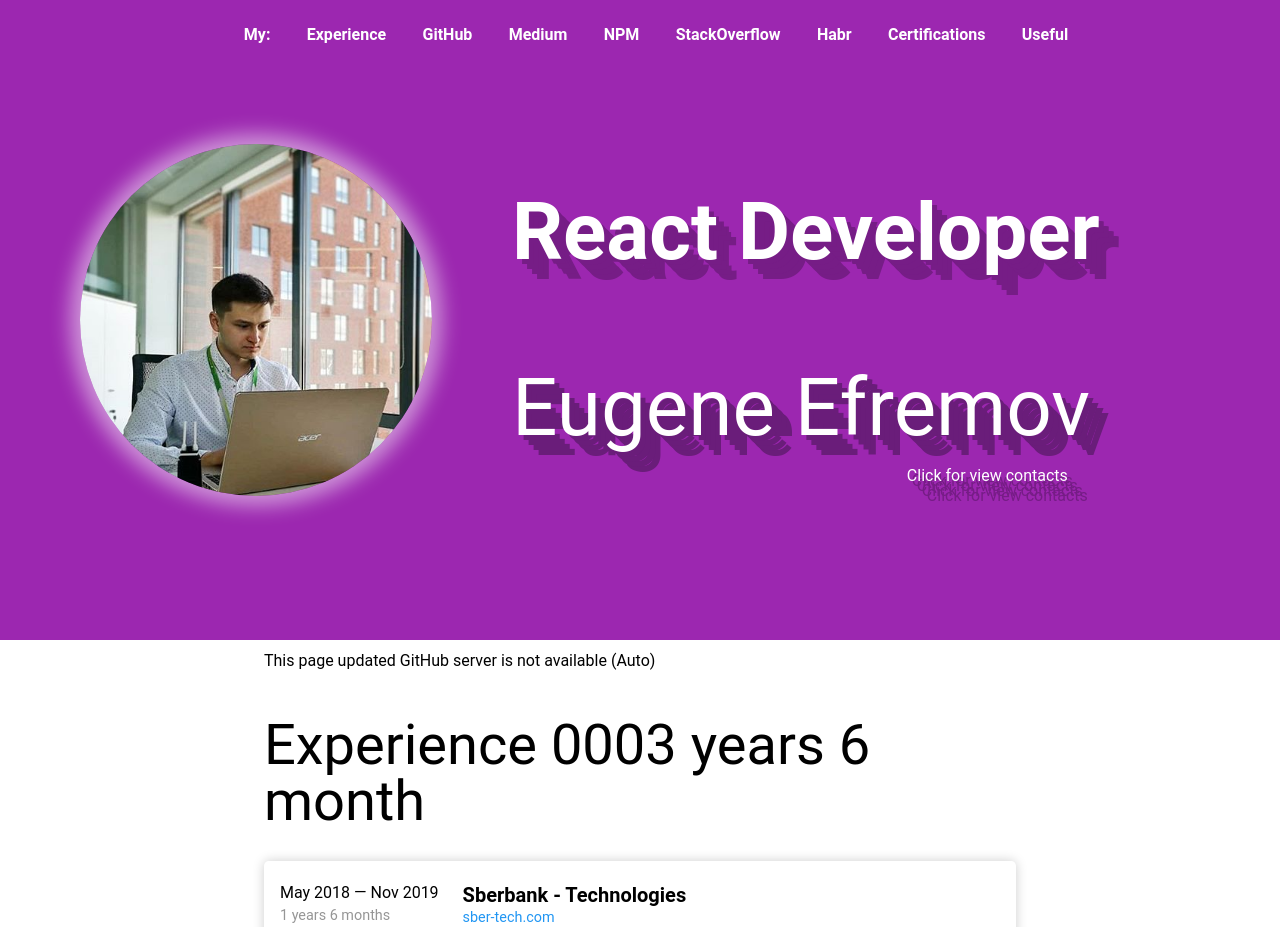
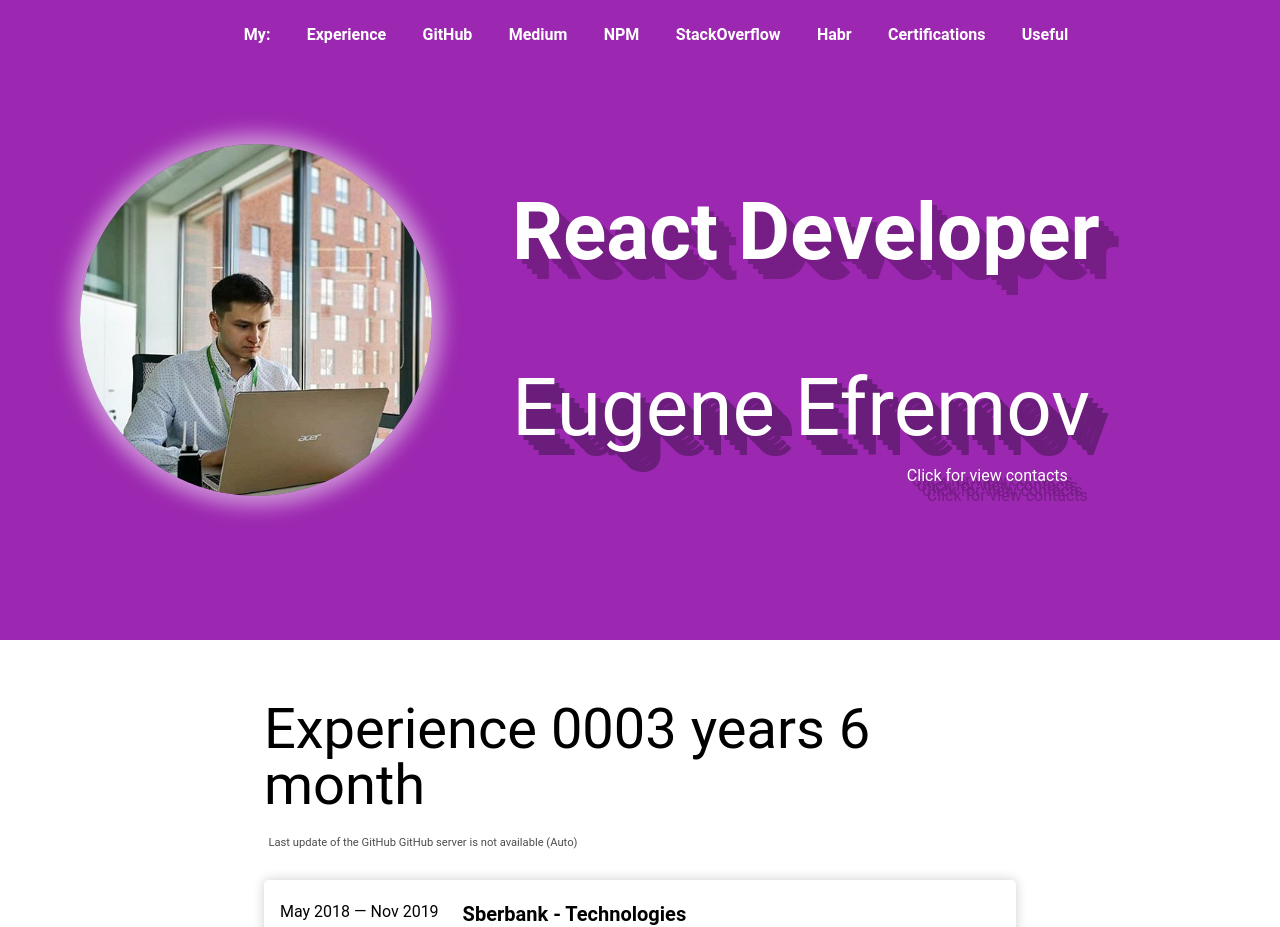
Before and after one commit to it-efrem/it-efrem.com, a Next.js app: page /index in a window 1280 px wide. Shown: the top 927 px of the page. Built offline with nearby package versions, Linux system fonts and the light colour scheme; no server answers.

Commit message:
+ lastUpdateDate

```diff
--- a/pages/index/index.js
+++ b/pages/index/index.js
@@ -48,9 +48,11 @@ export default function IndexPage() {
             <div className='IndexPage'>
                 <div className="IndexPage_container">
                     <div className='IndexPage_block'>
-                        <div className=''>This page updated {lastCommit} (Auto)</div>
                         <div className='IndexPage_block-label'>
                             <span>Experience {getWorkExperience()}</span>
+                        </div>
+                        <div className='lastUpdateDate'>
+                            <span>Last update of the GitHub {lastCommit} (Auto)</span>
                         </div>
                         <div className='experience'>
                             <ul>
--- a/pages/index/style.scss
+++ b/pages/index/style.scss
@@ -22,9 +22,7 @@
     padding: 0.4em 0;
 
     &-label {
-      display: flex;
-      align-items: center;
-      margin: 3em 0 2em;
+      margin: 3em 0 1.5em;
 
       span {
         font-size: 3.5em;
@@ -225,4 +223,10 @@
       }
     }
   }
+
+  .lastUpdateDate {
+    font-size: 0.7em;
+    color: #4c4c4c;
+    margin-left: 0.4em;
+  }
 }
```
